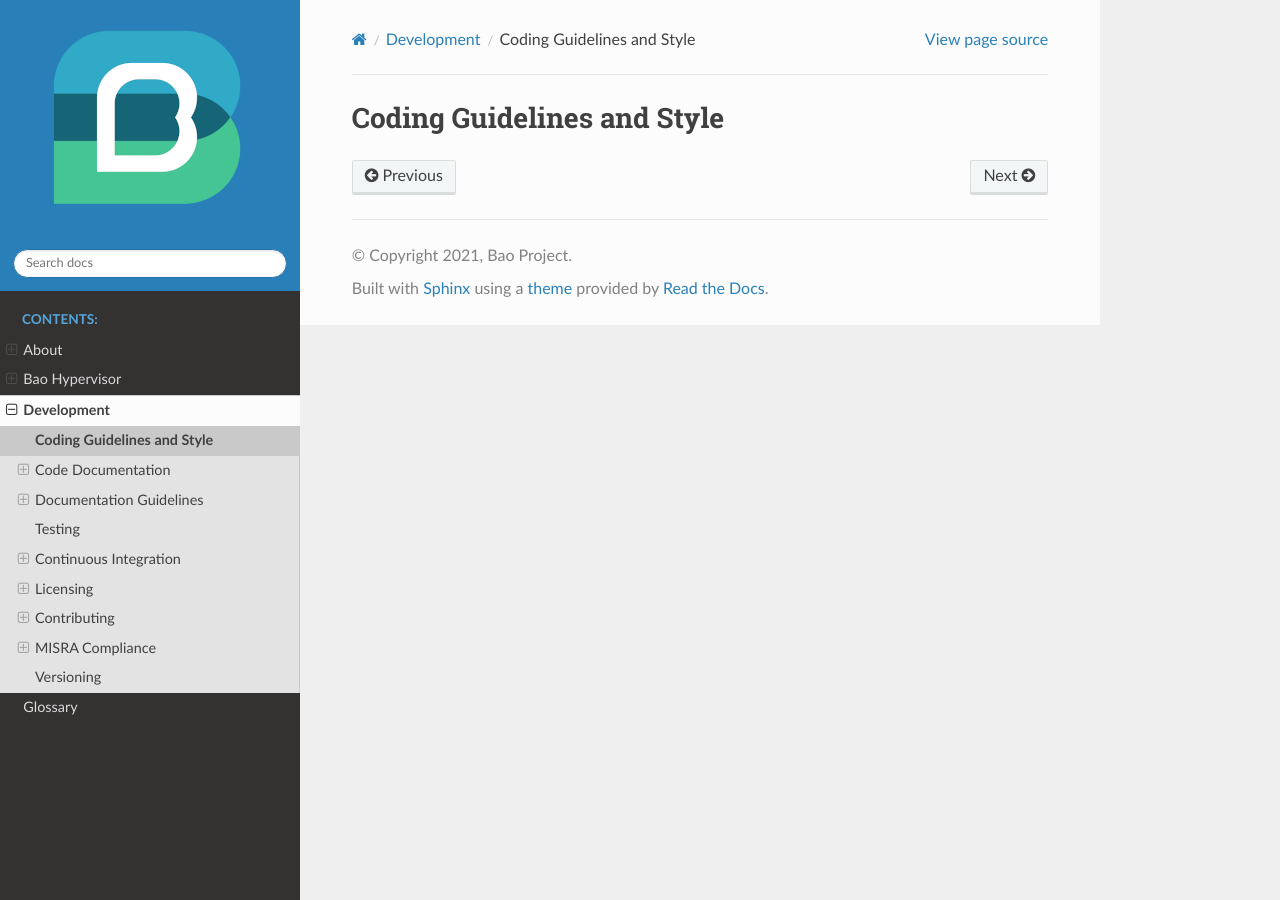
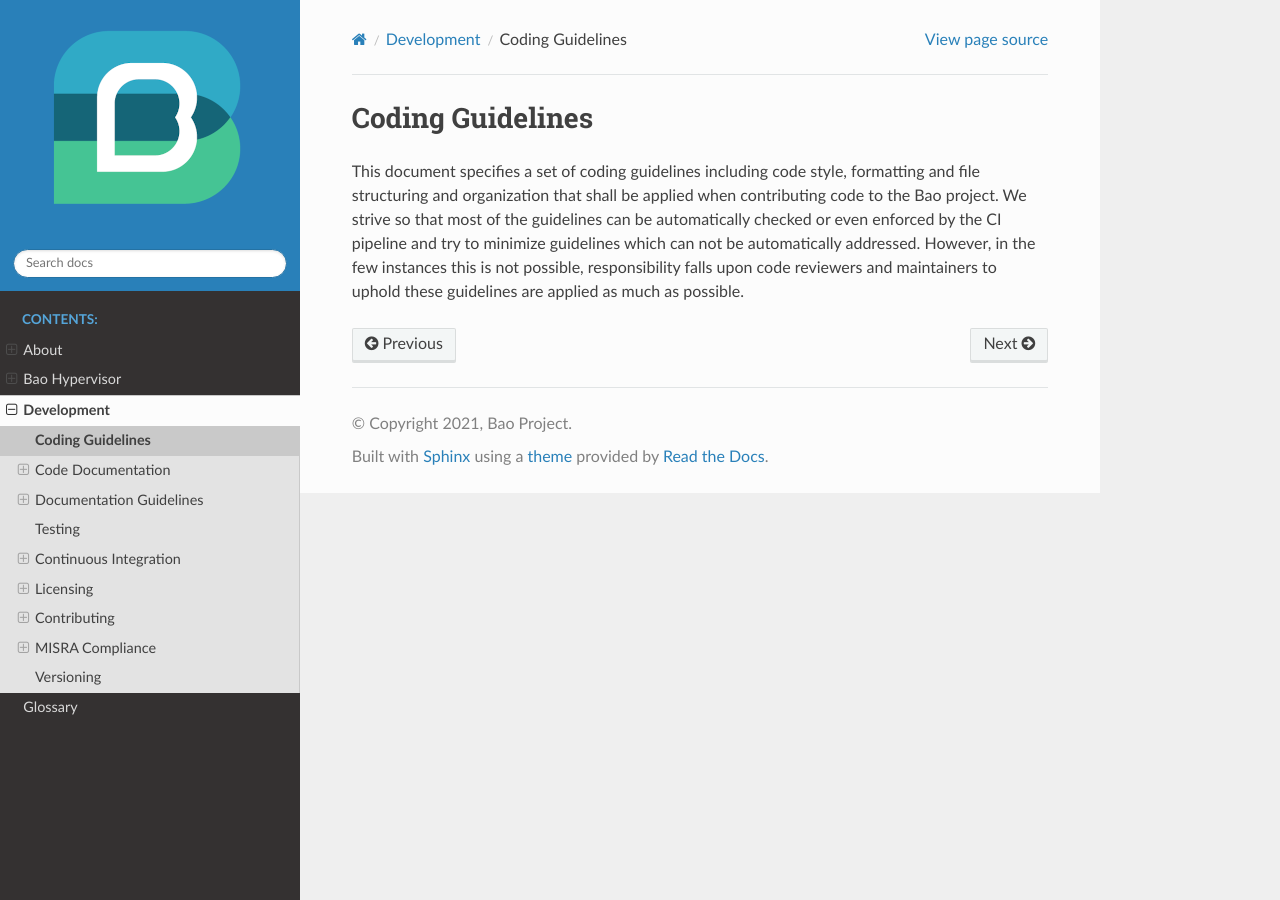
Before and after one commit to bao-project/bao-docs, a Sphinx documentation site: the page built from source/development/coding_style.rst, in a window 1280 px wide. Built offline with Sphinx 7.4.7 and the Read the Docs theme 2.0.0, drawn with Linux system fonts in a browser that asks for light colours.

Commit message:
feat(codigin_guidelines): add introduction
Signed-off-by: Jose Martins <josemartins90@gmail.com>

```diff
--- a/source/development/coding_style.rst
+++ b/source/development/coding_style.rst
@@ -1,4 +1,12 @@
 .. _coding_guidelines:
 
-Coding Guidelines and Style
-===========================
+Coding Guidelines
+=================
+
+This document specifies a set of coding guidelines including code style,
+formatting and file structuring and organization that shall be applied when
+contributing code to the Bao project. We strive so that most of the guidelines
+can be automatically checked or even enforced by the CI pipeline and try to
+minimize guidelines which can not be automatically addressed. However, in the
+few instances this is not possible, responsibility falls upon code reviewers
+and maintainers to uphold these guidelines are applied as much as possible.
```
